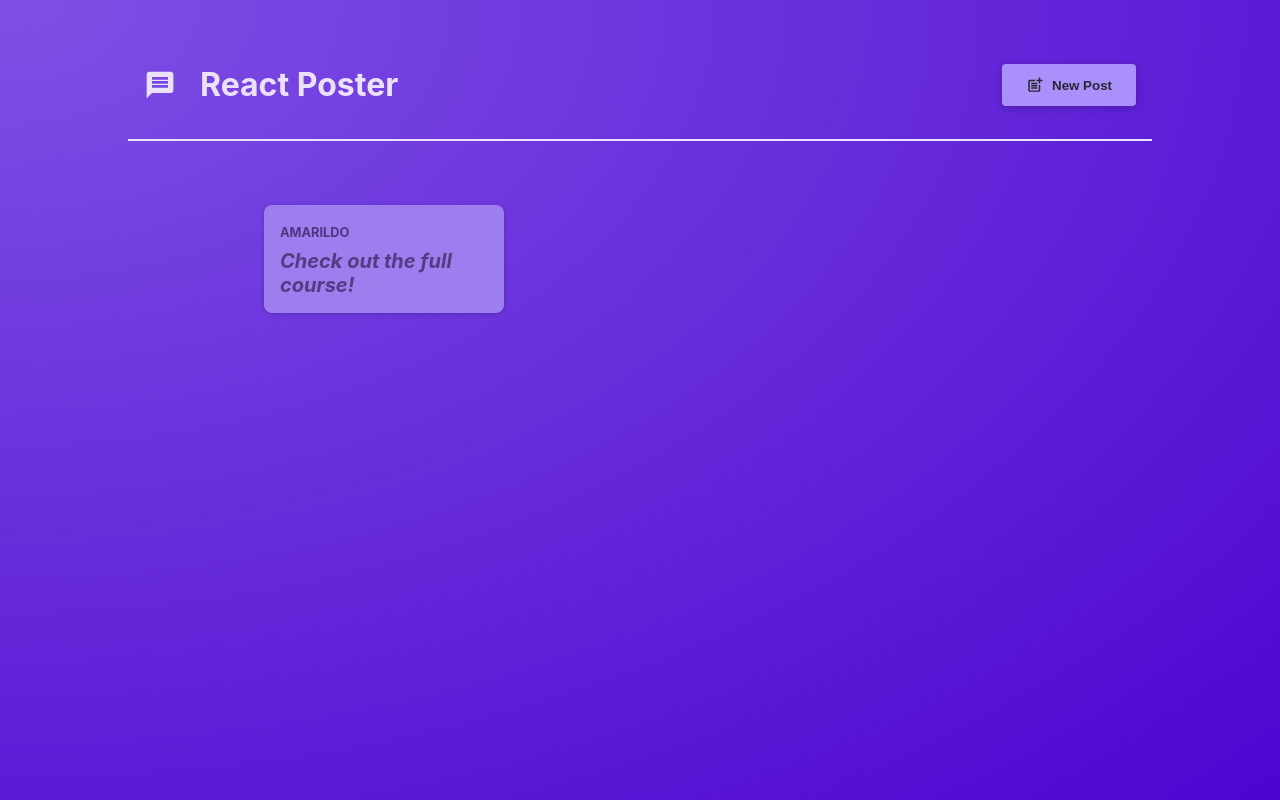
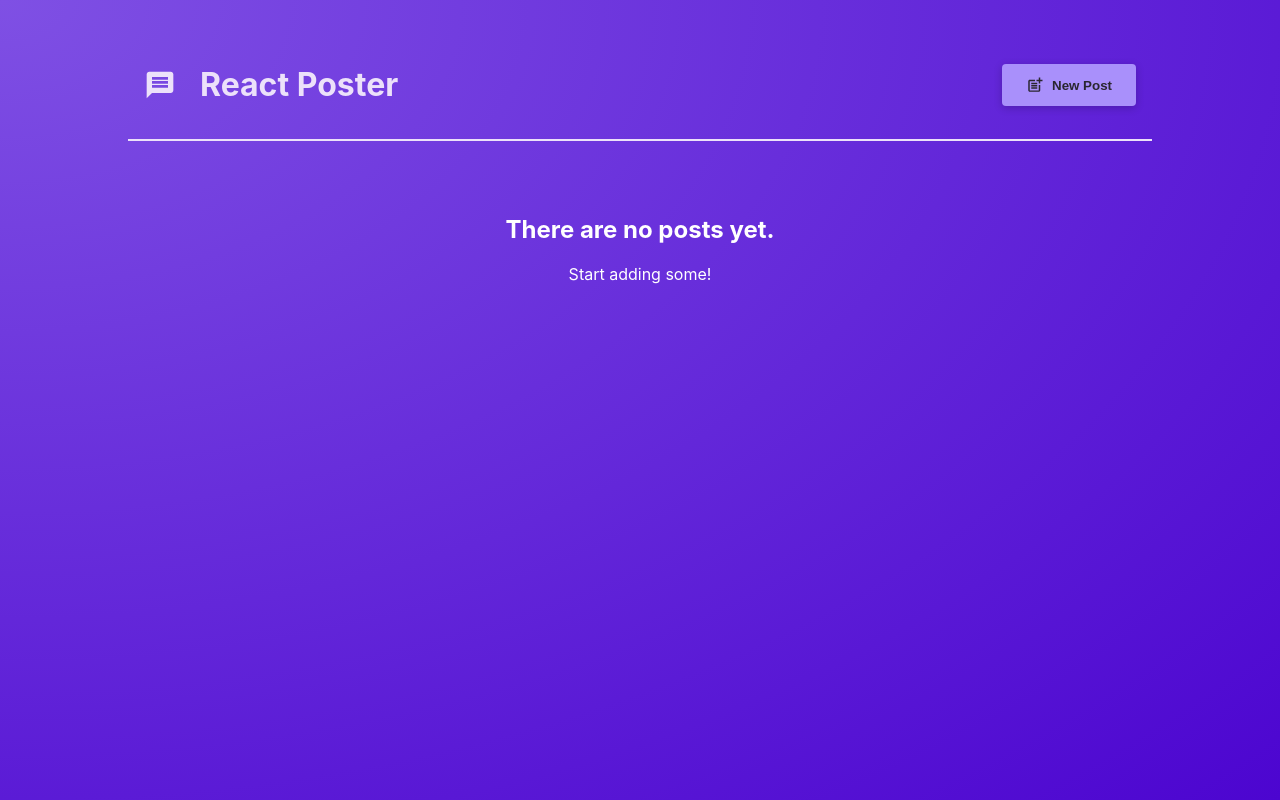
Before and after one commit to Amarildo05/React-refresher-2, a React (Vite) app: page / in a window 1280 px wide. Built offline with nearby package versions, Linux system fonts and the light colour scheme.

Commit message:
outputting list Data

```diff
--- a/src/components/NewPost.jsx
+++ b/src/components/NewPost.jsx
@@ -1,7 +1,7 @@
 import { useState } from "react";
 import classes from "./NewPost.module.css";
 
-export default function NewPost({ onCancel }) {
+export default function NewPost({ onCancel, onAddPost }) {
   const [enteredBody, setEnteredBody] = useState("");
   const [enteredAuthor, setEnteredAuthor] = useState("");
 
@@ -19,7 +19,7 @@
       body: enteredBody,
       author: enteredAuthor,
     };
-    console.log(postData);
+    onAddPost(postData);
     onCancel();
   }
 
--- a/src/components/PostsList.jsx
+++ b/src/components/PostsList.jsx
@@ -5,18 +5,32 @@
 import Modal from "./Modal";
 
 export default function PostsList({ isPosting, onStopPosting }) {
+  const [posts, setPosts] = useState([]);
+
+  function addPostHandler(postData) {
+    setPosts([postData, ...posts]);
+  }
+
   return (
     <>
       {isPosting && (
         <Modal onClose={onStopPosting}>
-          <NewPost
-            onCancel={onStopPosting}
-          />
+          <NewPost onCancel={onStopPosting} onAddPost={addPostHandler} />
         </Modal>
       )}
-      <ul className={classes.posts}>
-        <Post author="Amarildo" body="Check out the full course!" />
-      </ul>
+      {posts.length > 0 && (
+        <ul className={classes.posts}>
+          {posts.map((post) => (
+            <Post key={post.body} author={post.author} body={post.body} />
+          ))}
+        </ul>
+      )}
+      {posts.length === 0 && (
+        <div style={{ textAlign: "center", color: "white", marginTop: "6%" }}>
+          <h2>There are no posts yet.</h2>
+          <p>Start adding some!</p>
+        </div>
+      )}
     </>
   );
 }
```
